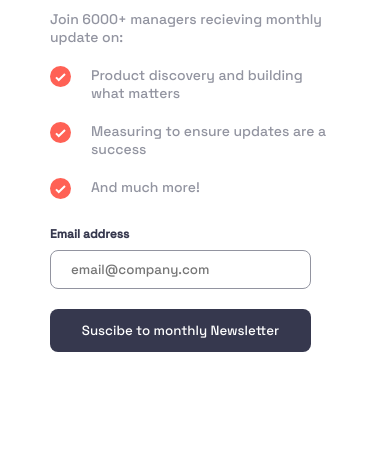
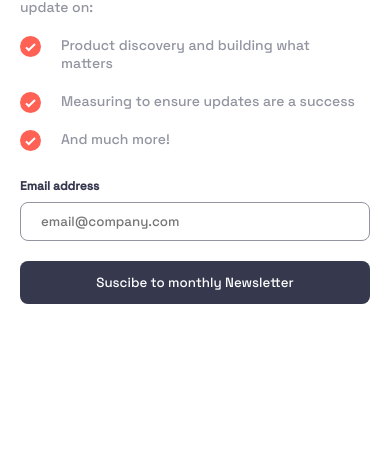
Before and after one commit to HenryEmmanuel06/news-letter, a plain HTML site: page index.html in a window 390 px wide. Shown: the part 393-844 px from the top of the page. Drawn offline with Linux system fonts and the light colour scheme.

Commit message:
second-commit

```diff
--- a/style.css
+++ b/style.css
@@ -176,7 +176,7 @@ body {
     .showcase {
         float: none;
         margin-top: 15px;
-        padding: 40px;
+        padding: 10px;
         box-sizing: border-box;
         text-align: left;
         /* width: 50%; */
@@ -184,7 +184,7 @@ body {
     #error-empty {
         float: right;
         font-size: 12px;
-        margin-right: 37px;
+        margin-right: 0;
         font-weight: bold;
         color:  hsl(4, 100%, 67%);
      }
@@ -215,4 +215,24 @@ body {
         transition: 0.5s ease-in-out;
 
     }
+    #btn-sus {
+        width: 100%;
+        padding: 13px 0;
+        background-color: hsl(235, 18%, 26%);
+        color: hsl(0, 0%, 100%);
+        font-weight: 500;
+        border: none;
+        margin-top: 20px;
+        border-radius: 8px;
+        cursor: pointer;
+        transition: 0.5s ease-in-out;
+     }
+     #email {
+        width: 100%;
+        padding: 10px 20px;
+        margin-top: 8px;
+        border: 1px solid hsl(231, 7%, 60%);
+        border-radius: 8px;
+        color: hsl(235, 18%, 26%);
+     }
  }
```
